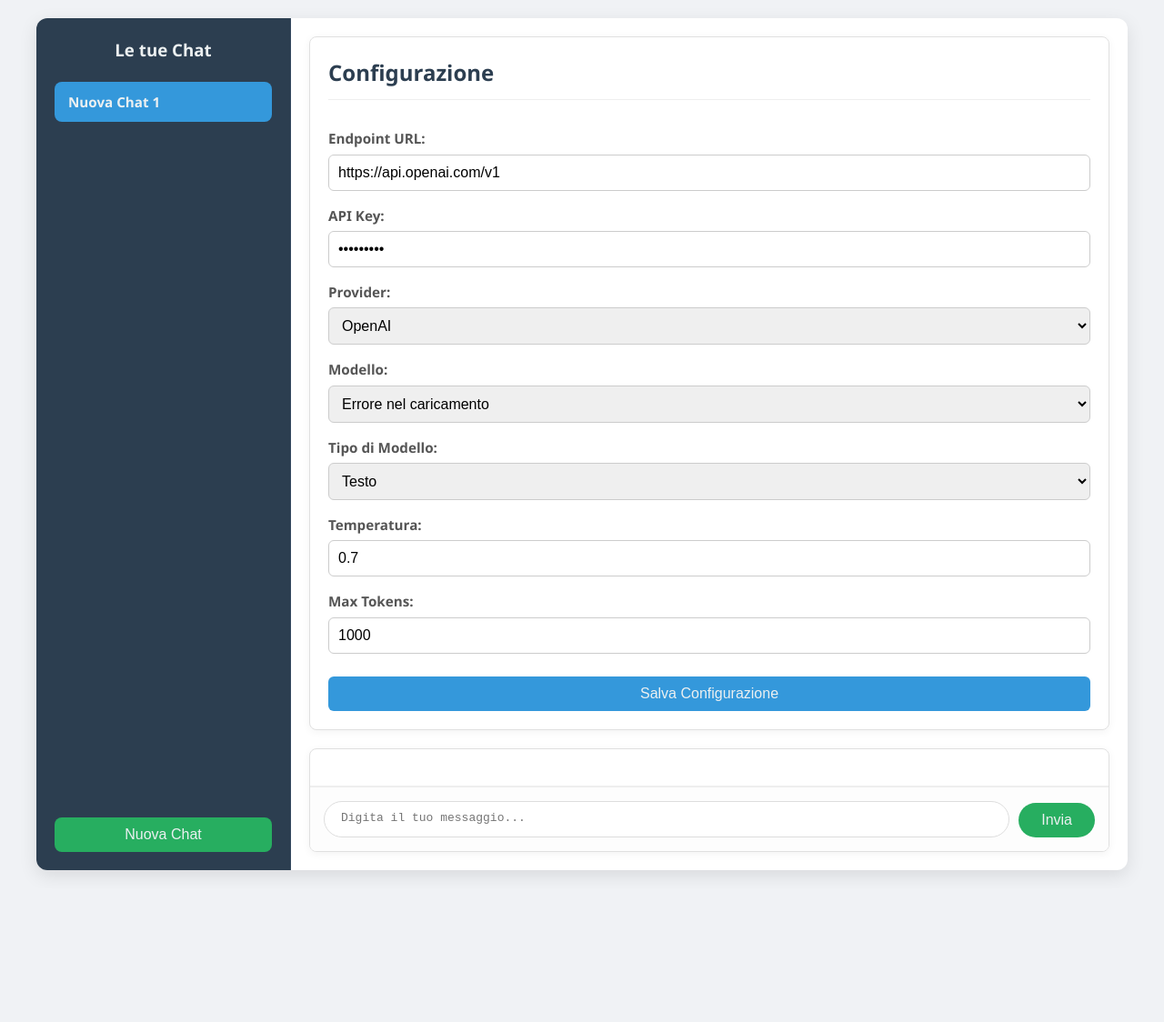
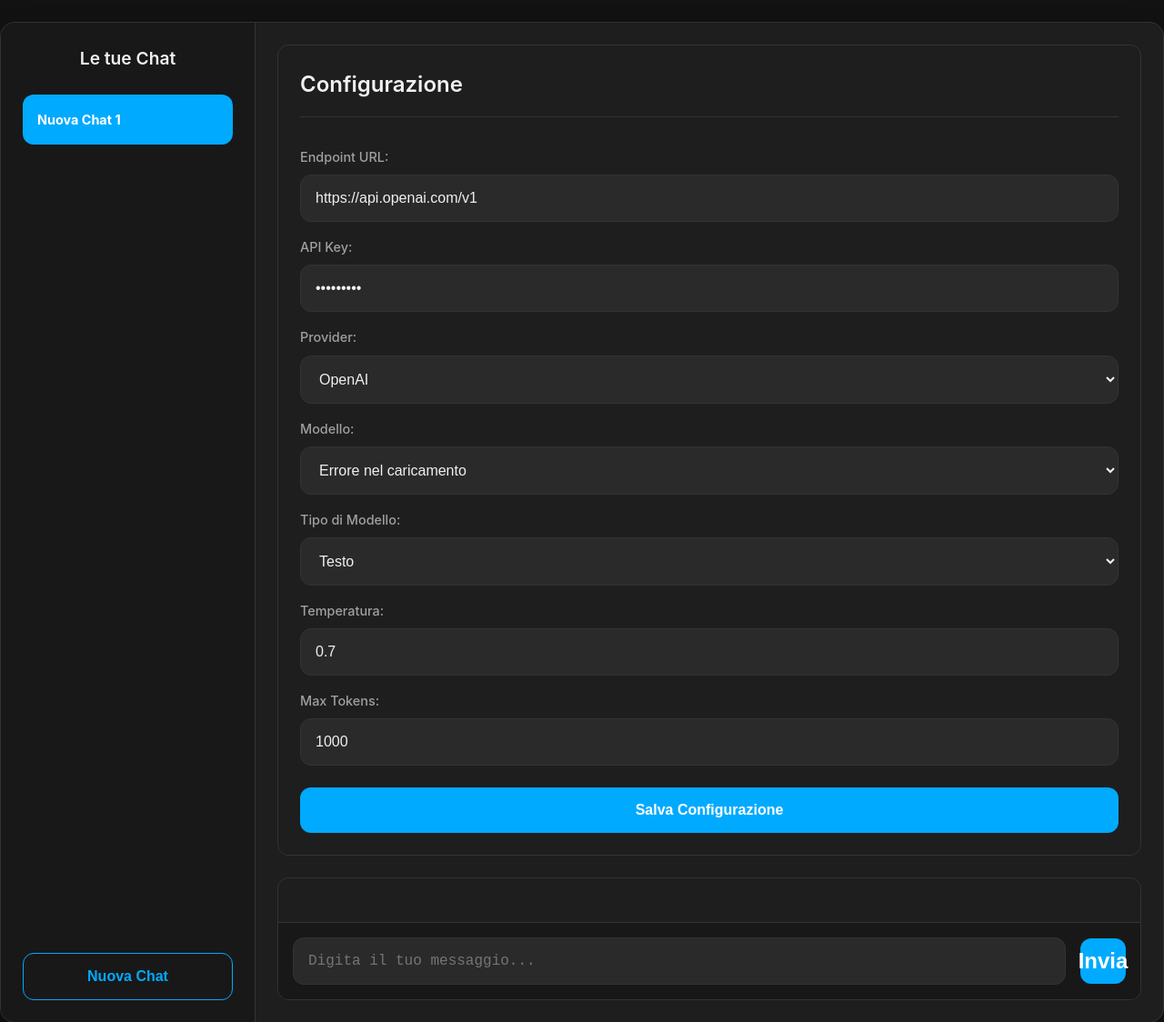
Before and after one commit to Silviovespoli/TestModel, a website with bundled scripts: page public/index.html in a window 1280 px wide. Shown: the top 1124 px of the page at 91% size. Before the commit the page ends 977 px from the top, so only its background shows below. Built offline with nearby package versions, Linux system fonts and the light colour scheme; files whose address does not match are found by name.

Commit message:
nuova grafica

```diff
--- a/public/assets/css/style.css
+++ b/public/assets/css/style.css
@@ -1,48 +1,44 @@
 :root {
-    /* Colori principali */
-    --primary-color: #3498db;
-    --primary-hover: #2980b9;
-    --secondary-color: #2c3e50;
-    --accent-color: #27ae60;
-    --accent-hover: #229a54;
-    --background-main: #f0f2f5;
-    --background-card: #ffffff;
-    --background-sidebar: #2c3e50;
-    --background-chat: #fdfdfd;
+    /* Tema Scuro Moderno */
+    --primary-color: #00aaff; /* Ciano/Blu vibrante come accento */
+    --primary-hover: #0088cc;
+    --background-main: #121212; /* Sfondo principale molto scuro */
+    --background-card: #1e1e1e; /* Sfondo per pannelli e card */
+    --background-sidebar: #181818;
+    --background-input: #2a2a2a;
 
     /* Colori testo */
-    --text-primary: #333;
-    --text-secondary: #555;
-    --text-light: #bdc3c7;
-    --text-white: #ecf0f1;
+    --text-primary: #f0f0f0; /* Testo principale quasi bianco */
+    --text-secondary: #a0a0a0; /* Testo secondario per dettagli */
+    --text-white: #ffffff;
 
     /* Colori messaggi */
-    --message-user-bg: #dcf8c6;
-    --message-ai-bg: #ecf0f1;
-    --avatar-user: #2ecc71;
-    --avatar-ai: #95a5a6;
+    --message-user-bg: var(--primary-color);
+    --message-user-text: #ffffff;
+    --message-ai-bg: #2c2c2c;
+    --message-ai-text: var(--text-primary);
 
     /* Ombre e bordi */
-    --shadow-light: 0 2px 10px rgba(0, 0, 0, 0.05);
-    --shadow-medium: 0 6px 20px rgba(0, 0, 0, 0.1);
-    --border-light: #e0e0e0;
-    --border-radius: 8px;
-    --border-radius-large: 12px;
+    --shadow-light: 0 4px 12px rgba(0, 0, 0, 0.2);
+    --shadow-medium: 0 8px 25px rgba(0, 0, 0, 0.3);
+    --border-light: #333333; /* Bordo sottile per separatori */
+    --border-radius: 12px; /* Angoli più arrotondati */
+    --border-radius-large: 16px;
 
     /* Spacing */
-    --spacing-xs: 5px;
-    --spacing-sm: 10px;
-    --spacing-md: 15px;
-    --spacing-lg: 20px;
-    --spacing-xl: 25px;
+    --spacing-xs: 4px;
+    --spacing-sm: 8px;
+    --spacing-md: 16px;
+    --spacing-lg: 24px;
+    --spacing-xl: 32px;
 
     /* Transizioni */
-    --transition-fast: 0.2s ease;
-    --transition-medium: 0.3s ease;
+    --transition-fast: 0.2s ease-in-out;
+    --transition-medium: 0.3s ease-in-out;
 }
 
 body {
-    font-family: 'Segoe UI', Tahoma, Geneva, Verdana, sans-serif;
+    font-family: -apple-system, BlinkMacSystemFont, "Segoe UI", Roboto, Helvetica, Arial, sans-serif;
     margin: 0;
     padding: 0;
     background-color: var(--background-main);
@@ -50,35 +46,38 @@ body {
     min-height: 100vh;
     color: var(--text-primary);
     line-height: 1.6;
+    font-size: 16px;
 }
 
 #app-container {
     display: flex;
     width: 100%;
-    max-width: 1200px;
+    max-width: 1400px;
     margin: var(--spacing-lg) auto;
     background-color: var(--background-card);
     border-radius: var(--border-radius-large);
     box-shadow: var(--shadow-medium);
     overflow: hidden;
+    border: 1px solid var(--border-light);
 }
 
 #sidebar {
     width: 280px;
     background-color: var(--background-sidebar);
-    color: var(--text-white);
+    color: var(--text-secondary);
     padding: var(--spacing-lg);
     display: flex;
     flex-direction: column;
-    border-right: 1px solid #34495e;
+    border-right: 1px solid var(--border-light);
 }
 
 #sidebar h3 {
     margin-top: 0;
     margin-bottom: var(--spacing-lg);
-    color: var(--text-white);
+    color: var(--text-primary);
     text-align: center;
     font-weight: 600;
+    font-size: 1.2em;
 }
 
 #chat-list {
@@ -90,24 +89,27 @@ body {
 }
 
 #chat-list li {
-    padding: var(--spacing-sm) var(--spacing-md);
+    padding: var(--spacing-md);
     cursor: pointer;
     border-radius: var(--border-radius);
-    margin-bottom: var(--spacing-xs);
-    transition: background-color var(--transition-fast), transform 0.1s ease, opacity var(--transition-fast);
+    margin-bottom: var(--spacing-sm);
+    transition: background-color var(--transition-fast), transform var(--transition-fast);
     display: flex;
     justify-content: space-between;
     align-items: center;
-    font-size: 0.95em;
+    font-size: 0.9em;
+    color: var(--text-secondary);
 }
 
 #chat-list li:hover {
-    background-color: #34495e;
-    transform: translateY(-2px);
+    background-color: #2a2a2a;
+    color: var(--text-primary);
+    transform: translateX(5px);
 }
 
 #chat-list li.active {
     background-color: var(--primary-color);
+    color: var(--text-white);
     font-weight: bold;
 }
 
@@ -116,7 +118,6 @@ body {
     white-space: nowrap;
     overflow: hidden;
     text-overflow: ellipsis;
-    transition: color var(--transition-fast);
 }
 
 #chat-list li .chat-actions {
@@ -131,34 +132,36 @@ body {
 .chat-actions button {
     background: none;
     border: none;
-    color: var(--text-white);
+    color: var(--text-secondary);
     cursor: pointer;
-    font-size: 0.8em;
+    font-size: 1em;
     padding: var(--spacing-xs);
-    border-radius: 4px;
-    transition: background-color var(--transition-fast);
+    border-radius: 50%;
+    transition: background-color var(--transition-fast), color var(--transition-fast);
 }
 
 .chat-actions button:hover {
-    background-color: rgba(255, 255, 255, 0.2);
+    background-color: rgba(255, 255, 255, 0.1);
+    color: var(--text-white);
 }
 
 #new-chat-button {
-    background-color: var(--accent-color);
-    color: var(--text-white);
-    border: none;
+    background-color: transparent;
+    color: var(--primary-color);
+    border: 1px solid var(--primary-color);
     border-radius: var(--border-radius);
-    padding: var(--spacing-sm) var(--spacing-lg);
+    padding: var(--spacing-md);
     cursor: pointer;
     font-size: 1em;
-    transition: background-color var(--transition-medium);
+    transition: background-color var(--transition-medium), color var(--transition-medium);
     margin-top: var(--spacing-lg);
     width: 100%;
-    font-weight: 500;
+    font-weight: 600;
 }
 
 #new-chat-button:hover {
-    background-color: var(--accent-hover);
+    background-color: var(--primary-color);
+    color: var(--text-white);
 }
 
 #main-content {
@@ -172,7 +175,6 @@ body {
 #config-section, #image-generation-section {
     background-color: var(--background-card);
     border-radius: var(--border-radius);
-    box-shadow: var(--shadow-light);
     padding: var(--spacing-lg);
     display: flex;
     flex-direction: column;
@@ -182,9 +184,9 @@ body {
 
 #config-section h2, #image-generation-section h2 {
     margin-top: 0;
-    color: var(--secondary-color);
-    border-bottom: 1px solid #eee;
-    padding-bottom: var(--spacing-sm);
+    color: var(--text-primary);
+    border-bottom: 1px solid var(--border-light);
+    padding-bottom: var(--spacing-md);
     margin-bottom: var(--spacing-md);
     font-weight: 600;
 }
@@ -195,19 +197,21 @@ body {
 }
 
 .config-item label {
-    margin-bottom: var(--spacing-xs);
-    font-weight: 600;
+    margin-bottom: var(--spacing-sm);
+    font-weight: 500;
     color: var(--text-secondary);
-    font-size: 0.95em;
+    font-size: 0.9em;
 }
 
 .config-item input[type="text"],
 .config-item input[type="password"],
 .config-item input[type="number"],
 .config-item select {
-    padding: var(--spacing-sm) var(--spacing-sm);
-    border: 1px solid #ccc;
-    border-radius: 6px;
+    padding: var(--spacing-md);
+    border: 1px solid var(--border-light);
+    background-color: var(--background-input);
+    color: var(--text-primary);
+    border-radius: var(--border-radius);
     font-size: 1em;
     width: 100%;
     box-sizing: border-box;
@@ -218,31 +222,30 @@ body {
 .config-item select:focus {
     outline: none;
     border-color: var(--primary-color);
-    box-shadow: 0 0 0 3px rgba(52, 152, 219, 0.2);
+    box-shadow: 0 0 0 3px rgba(0, 170, 255, 0.2);
 }
 
 #save-config-button, #generate-image-button {
     background-color: var(--primary-color);
     color: var(--text-white);
     border: none;
-    border-radius: 6px;
-    padding: var(--spacing-sm) var(--spacing-lg);
+    border-radius: var(--border-radius);
+    padding: var(--spacing-md) var(--spacing-lg);
     cursor: pointer;
     font-size: 1em;
-    font-weight: 500;
+    font-weight: 600;
     transition: background-color var(--transition-medium), transform 0.1s ease;
     margin-top: var(--spacing-sm);
 }
 
 #save-config-button:hover, #generate-image-button:hover {
     background-color: var(--primary-hover);
-    transform: translateY(-1px);
+    transform: translateY(-2px);
 }
 
 #chat-container {
     background-color: var(--background-card);
     border-radius: var(--border-radius);
-    box-shadow: var(--shadow-light);
     flex-grow: 1;
     display: flex;
     flex-direction: column;
@@ -254,10 +257,9 @@ body {
     flex-grow: 1;
     padding: var(--spacing-lg);
     overflow-y: auto;
-    max-height: 500px;
-    border-bottom: 1px solid #eee;
     display: flex;
     flex-direction: column;
+    gap: var(--spacing-lg);
 }
 
 .message-wrapper {
@@ -265,73 +267,76 @@ body {
     margin-bottom: var(--spacing-md);
     align-items: flex-start;
     position: relative;
+    max-width: 80%;
 }
 
 .message-wrapper.user {
     justify-content: flex-end;
+    align-self: flex-end;
 }
 
 .message-wrapper.ai {
     justify-content: flex-start;
+    align-self: flex-start;
 }
 
 .message-avatar {
-    width: 30px;
-    height: 30px;
+    width: 40px;
+    height: 40px;
     border-radius: 50%;
-    background-color: #ccc;
+    background-color: #333;
     display: flex;
     justify-content: center;
     align-items: center;
     font-weight: 600;
     color: var(--text-white);
-    font-size: 0.8em;
+    font-size: 1em;
     flex-shrink: 0;
 }
 
 .message-wrapper.user .message-avatar {
-    background-color: var(--avatar-user);
-    margin-left: var(--spacing-sm);
+    background-color: var(--primary-color);
+    margin-left: var(--spacing-md);
     order: 2;
 }
 
 .message-wrapper.ai .message-avatar {
-    background-color: var(--avatar-ai);
-    margin-right: var(--spacing-sm);
+    background-color: #444;
+    margin-right: var(--spacing-md);
     order: 1;
 }
 
 .message-content {
-    padding: var(--spacing-sm) 18px;
-    border-radius: 20px;
-    max-width: 70%;
+    padding: var(--spacing-md) var(--spacing-lg);
+    border-radius: var(--border-radius);
     word-wrap: break-word;
     line-height: 1.5;
-    box-shadow: 0 1px 3px rgba(0, 0, 0, 0.08);
+    box-shadow: var(--shadow-light);
     position: relative;
 }
 
 .message-wrapper.user .message-content {
     background-color: var(--message-user-bg);
-    color: var(--text-primary);
+    color: var(--message-user-text);
     border-bottom-right-radius: 5px;
 }
 
 .message-wrapper.ai .message-content {
     background-color: var(--message-ai-bg);
-    color: var(--text-primary);
+    color: var(--message-ai-text);
     border-bottom-left-radius: 5px;
 }
 
 .message-actions {
     position: absolute;
-    top: -10px;
-    right: var(--spacing-sm);
+    top: -15px;
+    right: var(--spacing-md);
     display: none;
-    background-color: rgba(0, 0, 0, 0.6);
-    border-radius: var(--spacing-xs);
-    padding: 3px var(--spacing-xs);
+    background-color: rgba(0, 0, 0, 0.7);
+    border-radius: var(--border-radius);
+    padding: var(--spacing-xs);
     z-index: 10;
+    box-shadow: 0 2px 5px rgba(0,0,0,0.5);
 }
 
 .message-wrapper:hover .message-actions {
@@ -343,9 +348,8 @@ body {
     border: none;
     color: var(--text-white);
     cursor: pointer;
-    font-size: 0.8em;
-    padding: 3px;
-    margin: 0 2px;
+    font-size: 0.9em;
+    padding: var(--spacing-xs);
     transition: color var(--transition-fast);
 }
 
@@ -355,28 +359,30 @@ body {
 
 .message-content.editing {
     border: 1px solid var(--primary-color);
-    box-shadow: 0 0 0 3px rgba(52, 152, 219, 0.2);
+    box-shadow: 0 0 0 3px rgba(0, 170, 255, 0.2);
 }
 
 #input-area {
     display: flex;
     padding: var(--spacing-md);
-    border-top: 1px solid #eee;
-    background-color: var(--background-chat);
-    align-items: flex-end;
-    gap: var(--spacing-sm);
+    border-top: 1px solid var(--border-light);
+    background-color: var(--background-sidebar);
+    align-items: center;
+    gap: var(--spacing-md);
 }
 
 #user-message {
     flex-grow: 1;
-    padding: var(--spacing-sm) 18px;
-    border: 1px solid #ddd;
-    border-radius: 25px;
+    padding: var(--spacing-md);
+    border: 1px solid var(--border-light);
+    background-color: var(--background-input);
+    color: var(--text-primary);
+    border-radius: var(--border-radius);
     font-size: 1em;
     resize: none;
-    overflow-y: hidden;
-    min-height: 40px;
-    max-height: 150px;
+    overflow-y: auto;
+    min-height: 50px;
+    max-height: 200px;
     box-sizing: border-box;
     transition: border-color var(--transition-fast), box-shadow var(--transition-fast);
 }
@@ -384,25 +390,29 @@ body {
 #user-message:focus {
     outline: none;
     border-color: var(--primary-color);
-    box-shadow: 0 0 0 3px rgba(52, 152, 219, 0.2);
+    box-shadow: 0 0 0 3px rgba(0, 170, 255, 0.2);
 }
 
 #send-button {
-    background-color: var(--accent-color);
+    background-color: var(--primary-color);
     color: var(--text-white);
     border: none;
-    border-radius: 25px;
-    padding: var(--spacing-sm) var(--spacing-xl);
+    border-radius: var(--border-radius);
+    width: 50px;
+    height: 50px;
     cursor: pointer;
-    font-size: 1em;
-    font-weight: 500;
+    font-size: 1.5em;
+    font-weight: 600;
     transition: background-color var(--transition-medium), transform 0.1s ease;
     flex-shrink: 0;
+    display: flex;
+    align-items: center;
+    justify-content: center;
 }
 
 #send-button:hover {
-    background-color: var(--accent-hover);
-    transform: translateY(-1px);
+    background-color: var(--primary-hover);
+    transform: scale(1.05);
 }
 
 #image-results {
@@ -411,7 +421,7 @@ body {
     gap: var(--spacing-md);
     padding: var(--spacing-md);
     justify-content: center;
-    background-color: #f0f4f7;
+    background-color: var(--background-sidebar);
     border-radius: var(--border-radius);
     margin-top: var(--spacing-md);
 }
@@ -419,24 +429,21 @@ body {
 .generated-image {
     max-width: 100%;
     height: auto;
-    border: 1px solid #ddd;
+    border: 2px solid var(--border-light);
     border-radius: var(--border-radius);
-    box-shadow: 0 4px 12px rgba(0, 0, 0, 0.1);
-    transition: transform var(--transition-fast);
+    box-shadow: var(--shadow-light);
+    transition: transform var(--transition-fast), box-shadow var(--transition-fast);
 }
 
 .generated-image:hover {
-    transform: scale(1.02);
+    transform: scale(1.03);
+    box-shadow: 0 0 15px var(--primary-color);
 }
 
-/* Responsive design ottimizzato */
+/* Responsive design */
 @media (max-width: 768px) {
-    :root {
-        --spacing-xs: 3px;
-        --spacing-sm: 8px;
-        --spacing-md: 12px;
-        --spacing-lg: 16px;
-        --spacing-xl: 20px;
+    body {
+        font-size: 15px;
     }
 
     #app-container {
@@ -450,9 +457,9 @@ body {
     #sidebar {
         width: 100%;
         border-right: none;
-        border-bottom: 1px solid #34495e;
+        border-bottom: 1px solid var(--border-light);
         padding: var(--spacing-md);
-        max-height: 40vh;
+        max-height: 35vh;
         overflow-y: auto;
     }
 
@@ -463,34 +470,15 @@ body {
     }
 
     #chat-history {
-        max-height: 300px;
         padding: var(--spacing-md);
     }
 
-    .message-content {
-        max-width: 85%;
-        padding: var(--spacing-sm) var(--spacing-md);
-    }
-
-    .config-item input,
-    .config-item select {
-        padding: var(--spacing-sm);
-    }
-
-    #input-area {
-        padding: var(--spacing-sm);
-    }
-
-    #user-message {
-        padding: var(--spacing-sm) var(--spacing-md);
-    }
-
-    #send-button {
-        padding: var(--spacing-sm) var(--spacing-lg);
+    .message-wrapper {
+        max-width: 95%;
     }
 }
 
-/* Performance ottimizzazioni */
+/* Performance e Accessibilità */
 * {
     box-sizing: border-box;
 }
@@ -498,9 +486,9 @@ body {
 img {
     max-width: 100%;
     height: auto;
+    display: block;
 }
 
-/* Reduce motion per accessibilità */
 @media (prefers-reduced-motion: reduce) {
     *, *::before, *::after {
         animation-duration: 0.01ms !important;
@@ -509,15 +497,3 @@ img {
         scroll-behavior: auto !important;
     }
 }
-
-/* Dark mode support preparation */
-@media (prefers-color-scheme: dark) {
-    :root {
-        --background-main: #1a1a1a;
-        --background-card: #2d2d2d;
-        --background-chat: #2d2d2d;
-        --text-primary: #e0e0e0;
-        --text-secondary: #b0b0b0;
-        --border-light: #404040;
-    }
-}
```
